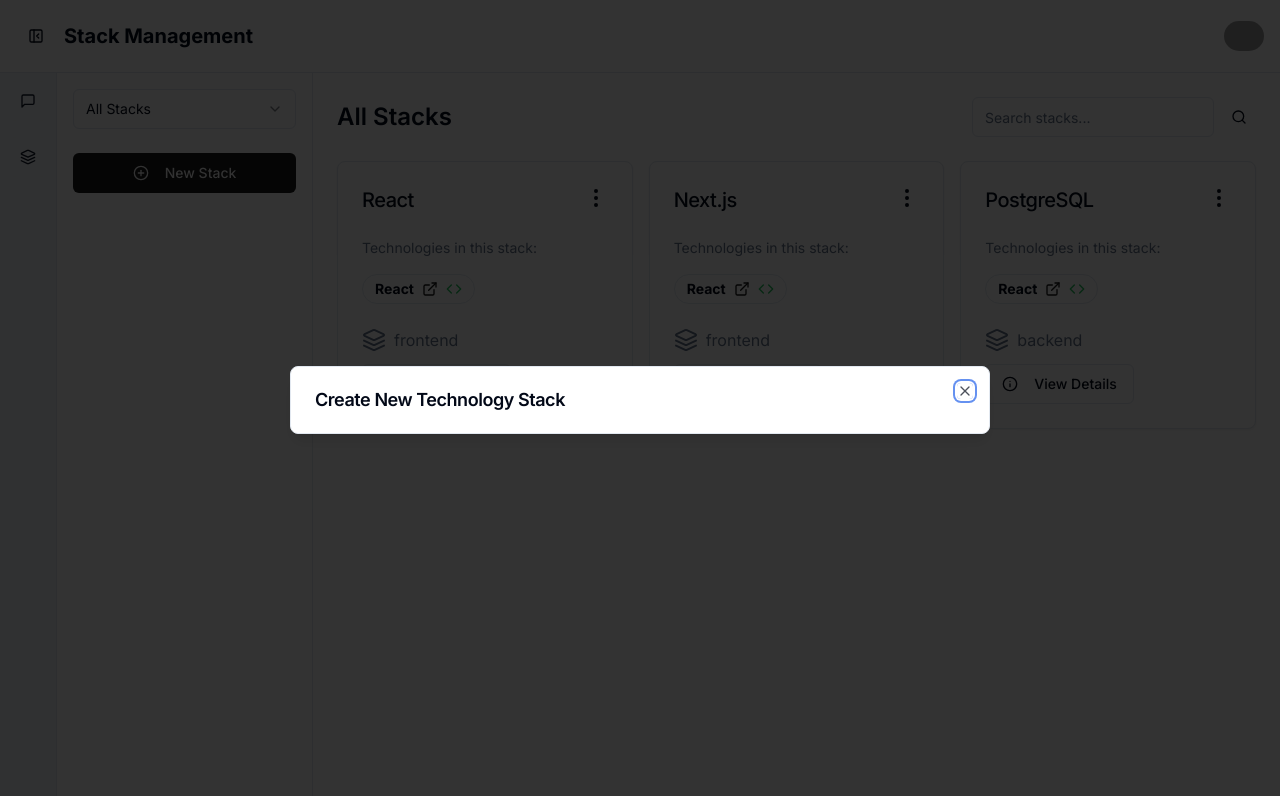
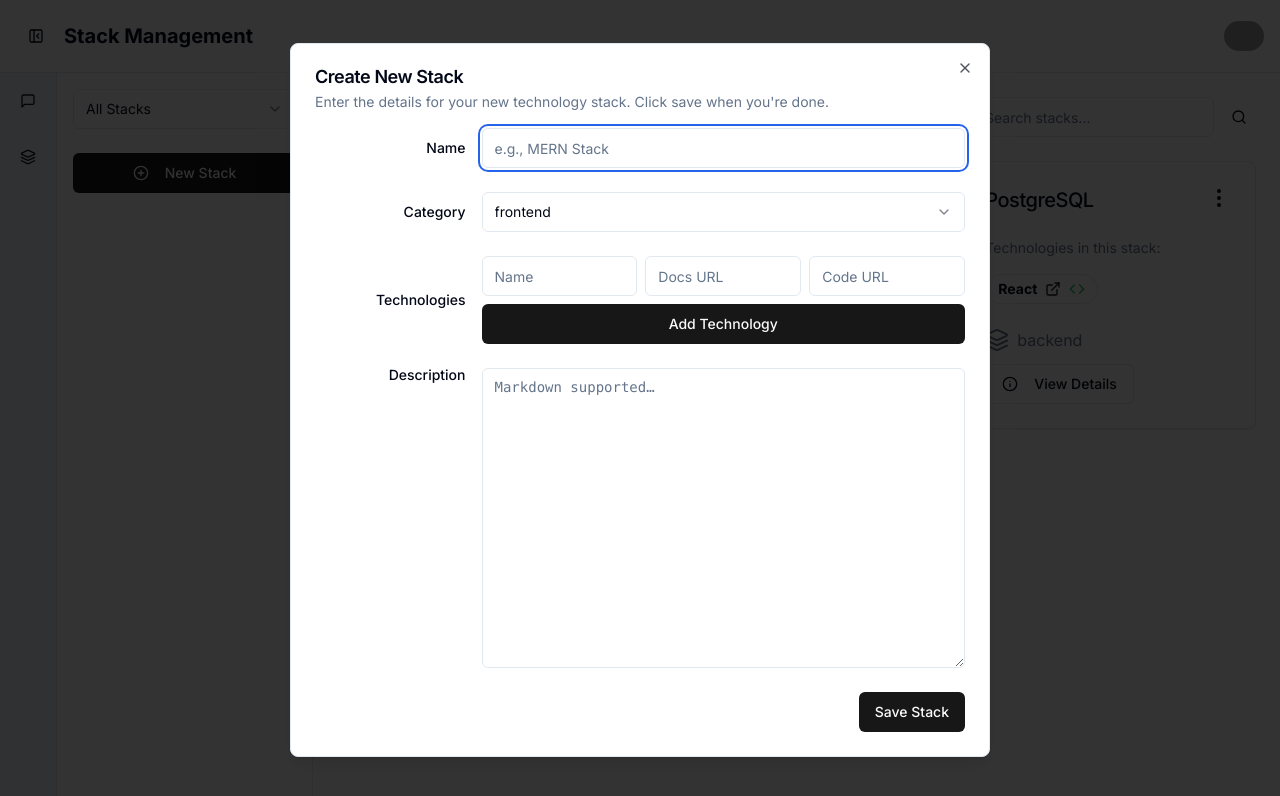
Before and after one commit to chara-codes/chara, a Next.js app in the folder packages/web/: page /stack in a window 1280 px wide. Both pictures are taken after a click on the button "New Stack". Shown: the top 796 px of the page. Built offline with nearby package versions, Linux system fonts and the light colour scheme; grey boxes are pictures that could not be loaded.

Commit message:
Add create stack dialog

```diff
--- a/packages/web/components/stack/CreateStackDialog.tsx
+++ b/packages/web/components/stack/CreateStackDialog.tsx
@@ -1,31 +1,91 @@
 "use client";
 
 import { Button } from "@/components/ui/button";
-import { useForm } from "react-hook-form";
+import { Controller, useFieldArray, useForm } from "react-hook-form";
 import { zodResolver } from "@hookform/resolvers/zod";
 import { z } from "zod";
 import { stackTypes, useStacks } from "@/context/StackContext";
 import {
   Dialog,
   DialogContent,
+  DialogDescription,
+  DialogFooter,
   DialogHeader,
   DialogTitle,
   DialogTrigger,
 } from "@/components/ui/dialog";
-import { PlusCircle } from "lucide-react";
+import { Label } from "@/components/ui/label";
+import { PlusCircle, X } from "lucide-react";
+import { Input } from "../ui/input";
+import { Badge } from "../ui/badge";
+import {
+  Select,
+  SelectContent,
+  SelectItem,
+  SelectTrigger,
+  SelectValue,
+} from "../ui/select";
+import { ScrollArea } from "@/components/ui/scroll-area";
+import { Textarea } from "../ui/textarea";
+import { TechBuilder } from "./TechBuilder";
 
-const schema = z.object({
-  name: z.string().min(2),
+export const techSchema = z.object({
+  name: z.string().min(1, "Required"),
+  docsUrl: z.string().url("Invalid URL").optional().or(z.literal("")),
+  codeUrl: z.string().url("Invalid URL").optional().or(z.literal("")),
+});
+
+const formSchema = z.object({
+  name: z.string().min(2, "Name is too short"),
   type: z.enum(stackTypes),
+  description: z.string().optional(),
+  technologies: z
+    .array(techSchema)
+    .min(1, "Add at least one technology")
+    .max(10, "Too many"),
 });
+
+type FormValues = z.infer<typeof formSchema>;
 
 export const CreateStackDialog = () => {
   const { addStack } = useStacks();
-  const form = useForm({ resolver: zodResolver(schema) });
+  const {
+    register,
+    control,
+    handleSubmit,
+    reset,
+    setValue,
+    formState: { errors },
+  } = useForm<FormValues>({
+    resolver: zodResolver(formSchema),
+    defaultValues: {
+      name: "",
+      type: "frontend",
+      description: "",
+      technologies: [],
+    },
+  });
 
-  const onSubmit = form.handleSubmit(({ name, type }) => {
-    addStack({ id: Date.now().toString(), name, type });
-    form.reset();
+  /* dynamic array helpers */
+  const {
+    fields: techFields,
+    append,
+    remove,
+  } = useFieldArray({ control, name: "technologies" });
+
+  const onAddTech = (tech: z.infer<typeof techSchema>) => {
+    append(tech);
+  };
+
+  const onSubmit = handleSubmit((data) => {
+    addStack({
+      id: Date.now().toString(),
+      name: data.name,
+      type: data.type,
+      description: data.description || "",
+      technologies: data.technologies,
+    });
+    reset();
   });
 
   return (
@@ -36,12 +96,116 @@ export const CreateStackDialog = () => {
           New Stack
         </Button>
       </DialogTrigger>
-      <DialogContent className="sm:max-w-[700px]">
+      <DialogContent className="sm:max-w-[700px] overflow-auto">
         <DialogHeader>
-          <DialogTitle>Create New Technology Stack</DialogTitle>
+          <DialogTitle>Create New Stack</DialogTitle>
+          <DialogDescription>
+            Enter the details for your new technology stack. Click save when
+            you're done.
+          </DialogDescription>
+        </DialogHeader>
 
-          {/* -- placeholder for modal window --*/}
-        </DialogHeader>
+        <form onSubmit={onSubmit} className="space-y-6">
+          {/* ── Name ────────────────────────────────────── */}
+          <div className="grid grid-cols-4 items-center gap-4">
+            <Label htmlFor="name" className="text-right">
+              Name
+            </Label>
+            <Input
+              id="name"
+              autoFocus
+              placeholder="e.g., MERN Stack"
+              {...register("name")}
+              className="col-span-3"
+            />
+          </div>
+          {errors.name && (
+            <p className="text-destructive text-sm -mt-4 pl-[30%]">
+              {errors.name.message}
+            </p>
+          )}
+
+          {/* ── Category ────── */}
+          <div className="grid grid-cols-4 items-center gap-4">
+            <Label className="text-right">Category</Label>
+            <Controller
+              control={control}
+              name="type"
+              render={({ field }) => (
+                <Select value={field.value} onValueChange={field.onChange}>
+                  <SelectTrigger className="col-span-3">
+                    <SelectValue placeholder="Select a category" />
+                  </SelectTrigger>
+                  <SelectContent>
+                    {stackTypes
+                      .filter((t) => t !== "all")
+                      .map((t) => (
+                        <SelectItem key={t} value={t}>
+                          {t}
+                        </SelectItem>
+                      ))}
+                  </SelectContent>
+                </Select>
+              )}
+            />
+          </div>
+
+          {/* ── Technologies list builder ──────────────── */}
+          <TechBuilder onAdd={onAddTech} />
+          {errors.technologies && (
+            <p className="text-destructive text-sm -mt-4 pl-[30%]">
+              {errors.technologies.message as string}
+            </p>
+          )}
+
+          {/* Existing tech chips */}
+          {techFields.length > 0 && (
+            <div className="grid grid-cols-4 items-start gap-4">
+              <div className="col-span-3 col-start-2">
+                <ScrollArea className="h-[110px] rounded-md border p-4">
+                  <div className="flex flex-wrap gap-2">
+                    {techFields.map((tech, idx) => (
+                      <Badge
+                        key={tech.id}
+                        className="flex items-center gap-1"
+                        variant="secondary"
+                      >
+                        {tech.name}
+                        <Button
+                          type="button"
+                          size="sm"
+                          variant="ghost"
+                          className="h-4 w-4 p-0"
+                          onClick={() => remove(idx)}
+                        >
+                          <X className="h-3 w-3" />
+                        </Button>
+                      </Badge>
+                    ))}
+                  </div>
+                </ScrollArea>
+              </div>
+            </div>
+          )}
+
+          {/* ── Description ────────────────────────────── */}
+          <div className="grid grid-cols-4 items-start gap-4">
+            <Label htmlFor="description" className="text-right">
+              Description
+            </Label>
+            <Textarea
+              id="description"
+              placeholder="Markdown supported…"
+              className="col-span-3 h-[300px] font-mono"
+              {...register("description")}
+            />
+          </div>
+
+          {/* ── Submit ─────────────────────────────────── */}
+          <DialogFooter>
+            <Button type="submit">Save Stack</Button>
+          </DialogFooter>
+        </form>
       </DialogContent>
     </Dialog>
   );
--- a/packages/web/components/stack/StackCard.tsx
+++ b/packages/web/components/stack/StackCard.tsx
@@ -6,7 +6,6 @@ import {
   Code,
   Layers,
   Info,
-  X,
 } from "lucide-react";
 import ReactMarkdown from "react-markdown";
 
@@ -35,6 +34,7 @@ import {
   DialogDescription,
 } from "@/components/ui/dialog";
 import { DialogHeader } from "../ui/dialog";
+import { Technology } from "@/context";
 
 const CardActions = () => {
   return (
@@ -46,10 +46,10 @@ const CardActions = () => {
       </DropdownMenuTrigger>
 
       <DropdownMenuPortal>
-        <DropdownMenuContent side="top" align="end" sideOffset={10}>
+        <DropdownMenuContent side="bottom" align="end" sideOffset={10}>
           <div className="px-2 py-1 text-md font-semibold">Actions</div>
           <DropdownMenuItem>Edit stack</DropdownMenuItem>
-          <DropdownMenuItem>Dublicate stack</DropdownMenuItem>
+          <DropdownMenuItem>Duplicate stack</DropdownMenuItem>
           <DropdownMenuSeparator />
           <DropdownMenuItem className="text-destructive hover:!text-destructive">
             Delete Stack
@@ -101,7 +101,7 @@ export const StackCard = ({
   description,
 }: {
   stackName: string;
-  technologies: { name: string; docLink: string; codeLink: string }[];
+  technologies: Technology[];
   category: string;
   description: string;
 }) => {
@@ -117,12 +117,12 @@ export const StackCard = ({
         </CardDescription>
         {/* max number of chips in the line should be 3 use grid to wrap them if there are more than 3*/}
         <div className="flex flex-wrap gap-x-2 gap-y-3 pr-8">
-          {technologies.map(({ name, docLink, codeLink }) => (
+          {technologies.map(({ name, docsUrl, codeUrl }) => (
             <CardChipWithLink
               key={name}
               label={name}
-              link={docLink}
-              codeLink={codeLink}
+              link={docsUrl || ""}
+              codeLink={codeUrl || ""}
             />
           ))}
         </div>
--- /dev/null
+++ b/packages/web/components/stack/TechBuilder.tsx
@@ -0,0 +1,67 @@
+"use client";
+
+import { Button } from "@/components/ui/button";
+import { useForm } from "react-hook-form";
+import { zodResolver } from "@hookform/resolvers/zod";
+import { z } from "zod";
+import { Label } from "@/components/ui/label";
+import { Input } from "../ui/input";
+import { techSchema } from "./CreateStackDialog";
+
+type TechBuilderProps = {
+  onAdd: (tech: z.infer<typeof techSchema>) => void;
+};
+
+export const TechBuilder = ({ onAdd }: TechBuilderProps) => {
+  const {
+    register,
+    reset,
+    getValues,
+    formState: { errors },
+  } = useForm<z.infer<typeof techSchema>>({
+    resolver: zodResolver(techSchema),
+    defaultValues: { name: "", docsUrl: "", codeUrl: "" },
+  });
+
+  const handleAdd = handleSubmit((data) => {
+    onAdd(data);
+    reset();
+  });
+
+  function handleSubmit(cb: (data: any) => void) {
+    return (e: React.FormEvent) => {
+      e.preventDefault();
+      cb(getValues());
+    };
+  }
+
+  return (
+    <div className="space-y-4">
+      <div className="grid grid-cols-4 items-center gap-4">
+        <Label className="text-right">Technologies</Label>
+
+        <div className="col-span-3 space-y-2">
+          <div className="flex flex-col gap-2 sm:flex-row">
+            <Input placeholder="Name" {...register("name")} />
+            <Input placeholder="Docs URL" {...register("docsUrl")} />
+            <Input placeholder="Code URL" {...register("codeUrl")} />
+          </div>
+
+          <Button type="button" onClick={handleAdd} className="w-full">
+            Add Technology
+          </Button>
+
+          {/* Inline errors (optional) */}
+          {errors.name && (
+            <p className="text-destructive text-xs">{errors.name.message}</p>
+          )}
+          {(errors.docsUrl || errors.codeUrl) && (
+            <p className="text-destructive text-xs">
+              {errors.docsUrl?.message || errors.codeUrl?.message}
+            </p>
+          )}
+        </div>
+      </div>
+    </div>
+  );
+};
--- a/packages/web/context/StackContext.tsx
+++ b/packages/web/context/StackContext.tsx
@@ -19,8 +19,8 @@ export type StackType = (typeof stackTypes)[number];
 
 export interface Technology {
   name: string;
-  docLink: string;
-  codeLink: string;
+  docsUrl?: string;
+  codeUrl?: string;
 }
 
 export interface TechStack {
@@ -60,8 +60,8 @@ export const StackProvider: FC<{ children: ReactNode }> = ({ children }) => {
       technologies: [
         {
           name: "React",
-          docLink: "https://example.com",
-          codeLink: "https://example.com",
+          docsUrl: "https://example.com",
+          codeUrl: "https://example.com",
         },
       ],
     },
@@ -73,8 +73,8 @@ export const StackProvider: FC<{ children: ReactNode }> = ({ children }) => {
       technologies: [
         {
           name: "React",
-          docLink: "https://example.com",
-          codeLink: "https://example.com",
+          docsUrl: "https://example.com",
+          codeUrl: "https://example.com",
         },
       ],
     },
@@ -86,8 +86,8 @@ export const StackProvider: FC<{ children: ReactNode }> = ({ children }) => {
       technologies: [
         {
           name: "React",
-          docLink: "https://example.com",
-          codeLink: "https://example.com",
+          docsUrl: "https://example.com",
+          codeUrl: "https://example.com",
         },
       ],
     },
```
Also changed, not shown: packages/web/components/stack/index.ts (+7 -6 lines).
